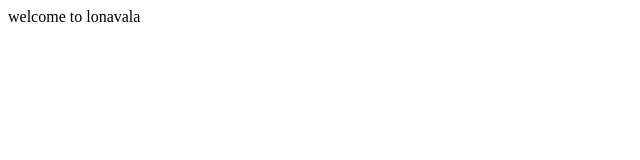
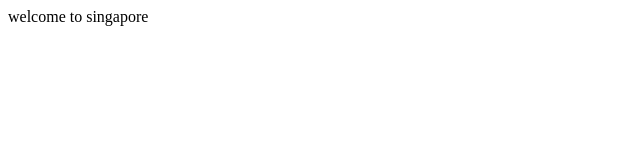
Before and after one commit to harshalpathare/localRepo, a plain HTML site: page index.html in a window 1280 px wide. Shown: the full height of the page, 0-640 px from the left. Drawn offline with Linux system fonts and the light colour scheme.

Commit message:
Update index.html

```diff
--- a/index.html
+++ b/index.html
@@ -1 +1 @@
-<p>welcome to lonavala </p>
+<p>welcome to singapore </p>
```
